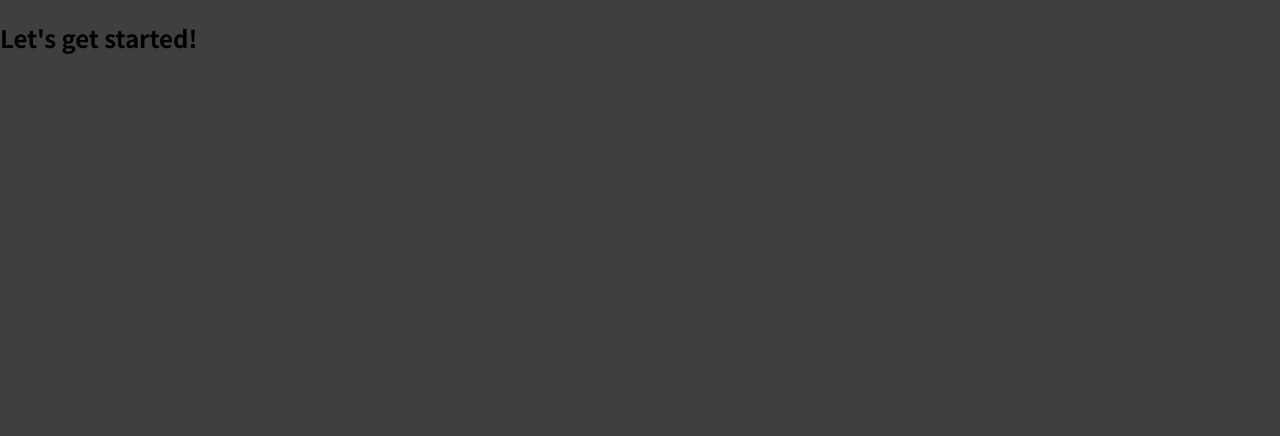
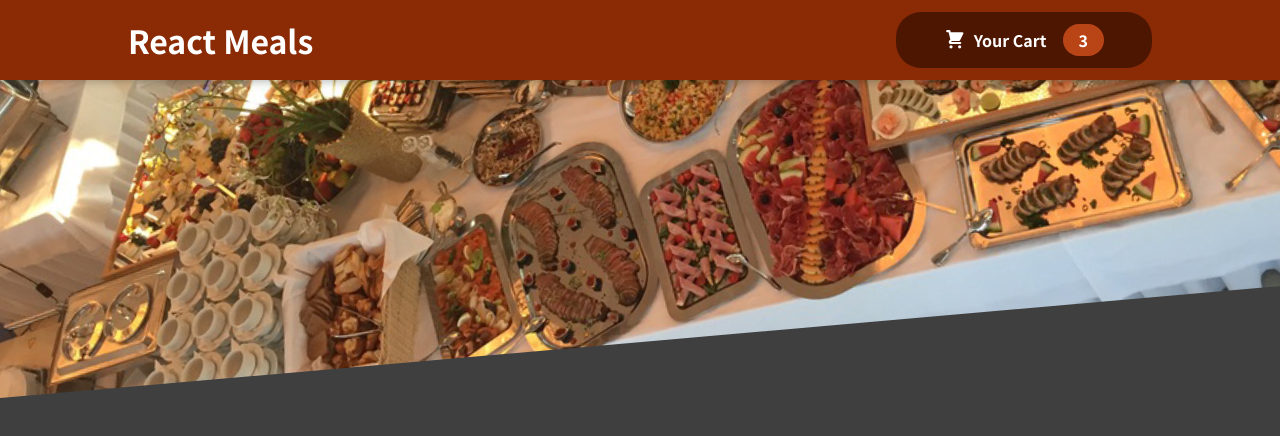
Before and after one commit to TinaHoustonGlobal/react_food_order_app, a React (Create React App) app: page / in a window 1280 px wide. Shown: the top 436 px of the page. Built offline with nearby package versions, Linux system fonts and the light colour scheme.

Commit message:
added header and button styling to app

```diff
--- a/src/App.js
+++ b/src/App.js
@@ -1,8 +1,11 @@
+import React from "react";
+import Header from "./components/Layout/Header";
+
 function App() {
   return (
-    <div>
-      <h2>Let's get started!</h2>
-    </div>
+    <React.Fragment>
+      <Header />
+    </React.Fragment>
   );
 }
 
--- /dev/null
+++ b/src/components/Cart/CartIcon.js
@@ -0,0 +1,13 @@
+const CartIcon = () => {
+  return (
+    <svg
+      xmlns="http://www.w3.org/2000/svg"
+      viewBox="0 0 20 20"
+      fill="currentColor"
+    >
+      <path d="M3 1a1 1 0 000 2h1.22l.305 1.222a.997.997 0 00.01.042l1.358 5.43-.893.892C3.74 11.846 4.632 14 6.414 14H15a1 1 0 000-2H6.414l1-1H14a1 1 0 00.894-.553l3-6A1 1 0 0017 3H6.28l-.31-1.243A1 1 0 005 1H3zM16 16.5a1.5 1.5 0 11-3 0 1.5 1.5 0 013 0zM6.5 18a1.5 1.5 0 100-3 1.5 1.5 0 000 3z" />
+    </svg>
+  );
+};
+
+export default CartIcon;
--- /dev/null
+++ b/src/components/Layout/Header.js
@@ -0,0 +1,21 @@
+import React from "react";
+
+import HeaderCartButton from "./HeaderCartButton";
+import mealsImage from "../../assets/meals.jpeg";
+import classes from "./Header.module.css";
+
+const Header = (props) => {
+  return (
+    <React.Fragment>
+      <header className={classes.header}>
+        <h1>React Meals</h1>
+        <HeaderCartButton />
+      </header>
+      <div className={classes["main-image"]}>
+        <img src={mealsImage} alt="A table full of delicious food." />
+      </div>
+    </React.Fragment>
+  );
+};
+
+export default Header;
--- /dev/null
+++ b/src/components/Layout/Header.module.css
@@ -0,0 +1,29 @@
+.header {
+  position: fixed;
+  top: 0;
+  left: 0;
+  width: 100%;
+  height: 5rem;
+  background-color: #8a2b06;
+  color: white;
+  display: flex;
+  justify-content: space-between;
+  align-items: center;
+  padding: 0 10%;
+  box-shadow: 0 2px 8px rgba(0, 0, 0, 0.25);
+  z-index: 10;
+}
+
+.main-image {
+  width: 100%;
+  height: 25rem;
+  z-index: 0;
+  overflow: hidden;
+}
+
+.main-image img {
+  width: 110%;
+  height: 100%;
+  object-fit: cover;
+  transform: rotateZ(-5deg) translateY(-4rem) translateX(-1rem);
+}
--- /dev/null
+++ b/src/components/Layout/HeaderCartButton.js
@@ -0,0 +1,19 @@
+import React from "react";
+
+import CartIcon from "../Cart/CartIcon";
+
+import classes from "./HeaderCartButton.module.css";
+
+const HeaderCartButton = (props) => {
+  return (
+    <button className={classes.button}>
+      <span className={classes.icon}>
+        <CartIcon />
+      </span>
+      <span>Your Cart</span>
+      <span className={classes.badge}>3</span>
+    </button>
+  );
+};
+
+export default HeaderCartButton;
--- /dev/null
+++ b/src/components/Layout/HeaderCartButton.module.css
@@ -0,0 +1,59 @@
+.button {
+  cursor: pointer;
+  font: inherit;
+  border: none;
+  background-color: #4d1601;
+  color: white;
+  padding: 0.75rem 3rem;
+  display: flex;
+  justify-content: space-around;
+  align-items: center;
+  border-radius: 25px;
+  font-weight: bold;
+}
+
+.button:hover,
+.button:active {
+  background-color: #2c0d00;
+}
+
+.icon {
+  width: 1.35rem;
+  height: 1.35rem;
+  margin-right: 0.5rem;
+}
+
+.badge {
+  background-color: #b94517;
+  padding: 0.25rem 1rem;
+  border-radius: 25px;
+  margin-left: 1rem;
+  font-weight: bold;
+}
+
+.button:hover .badge,
+.button:active .badge {
+  background-color: #92320c;
+}
+
+.bump {
+  animation: bump 300ms ease-out;
+}
+
+@keyframes bump {
+  0% {
+    transform: scale(1);
+  }
+  10% {
+    transform: scale(0.9);
+  }
+  30% {
+    transform: scale(1.1);
+  }
+  50% {
+    transform: scale(1.15);
+  }
+  100% {
+    transform: scale(1);
+  }
+}
```
Also changed, not shown: src/assets/meals.jpeg (added), 1 other file (tests, documents, lock files or other folders).
